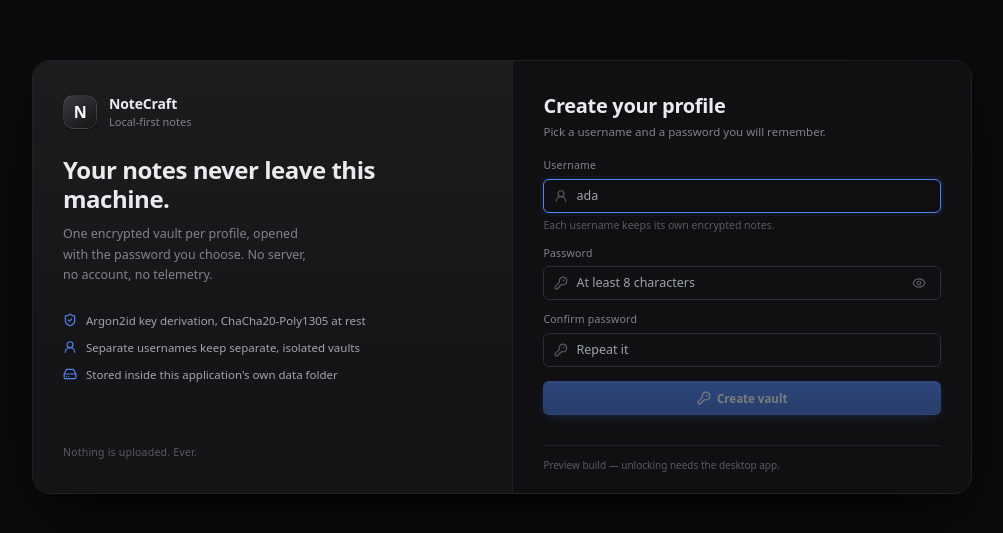
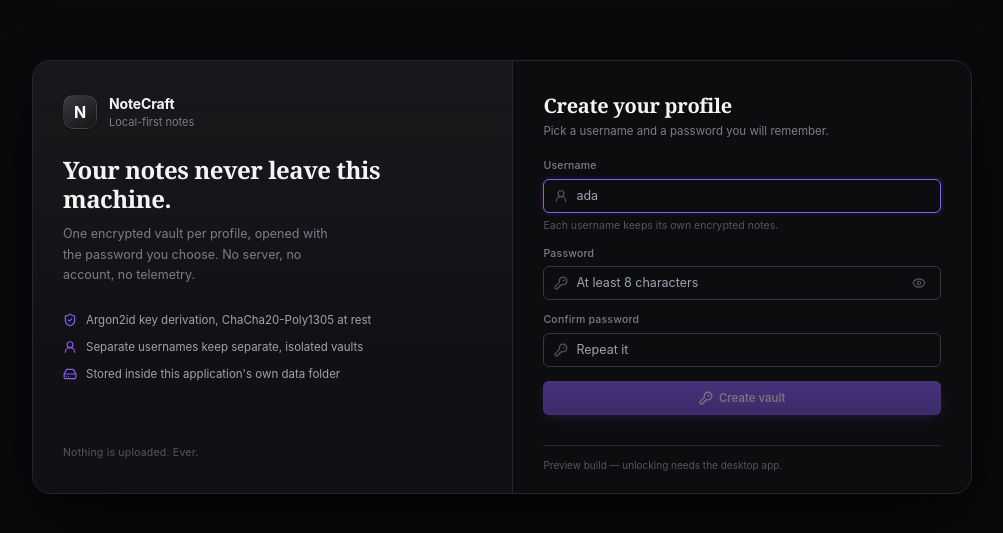
Before and after one commit to fluxeniteab/notecraft, a React (Vite) app: page / in a window 1280 px wide. Shown: the part 123-656 px from the top of the page, without its empty margins (138-1141 px from the left). Built offline with nearby package versions, Linux system fonts and the light colour scheme.

Commit message:
Align NoteCraft design tokens with spec: dark #09090B, violet accent, neutral light theme

```diff
--- a/src/components/SettingsDialog.tsx
+++ b/src/components/SettingsDialog.tsx
@@ -26,7 +26,7 @@ import type { Settings, SyncFileStatus, Theme } from "../lib/types";
 import { Switch, Kbd, Modal } from "./ui";
 import { Puzzle, RefreshCw } from "lucide-react";
 
-const accents = ["#4f86f7", "#8b5cf6", "#6366f1", "#06b6d4", "#10b981", "#f59e0b", "#f43f5e"];
+const accents = ["#8b5cf6", "#6366f1", "#3b82f6", "#06b6d4", "#10b981", "#f59e0b", "#f43f5e"];
 
 type Section = "appearance" | "editor" | "files" | "plugins" | "about";
 
@@ -385,13 +385,13 @@ export default function SettingsDialog({ open, onClose }: { open: boolean; onClo
         id: "dark" as const,
         name: "Graphite",
         description: "Neutral black, quiet blue",
-        swatch: ["#0b0b0d", "#1a1a1d", "#4f86f7"],
+        swatch: ["#09090b", "#17171c", "#8b5cf6"],
       },
       {
         id: "light" as const,
         name: "Warm paper",
         description: "Warm white, stone ink",
-        swatch: ["#faf7f1", "#fffdf8", "#1f6feb"],
+        swatch: ["#f7f7f8", "#fbfbfc", "#7c3aed"],
       },
     ],
     []
@@ -510,7 +510,7 @@ export default function SettingsDialog({ open, onClose }: { open: boolean; onClo
                         Custom
                         <input
                           type="color"
-                          value={/^#[0-9a-f]{6}$/i.test(draft.accent) ? draft.accent : "#4f86f7"}
+                          value={/^#[0-9a-f]{6}$/i.test(draft.accent) ? draft.accent : "#8b5cf6"}
                           onChange={(event) => update("accent", event.target.value)}
                           className="h-7 w-9 cursor-pointer rounded border border-border bg-transparent p-0.5"
                           aria-label="Custom accent color"
--- a/src/styles.css
+++ b/src/styles.css
@@ -11,42 +11,42 @@
   color-scheme: dark;
 
   /* Grayscale chrome: neutral surfaces only, like a code editor. */
-  --nc-bg: #0b0b0d;
-  --nc-bg-rgb: 11 11 13;
-  --nc-surface: #101012;
-  --nc-surface-rgb: 16 16 18;
-  --nc-elev: #151517;
-  --nc-elev-rgb: 21 21 23;
-  --nc-raised: #1a1a1d;
-  --nc-raised-rgb: 26 26 29;
-  --nc-muted: #212124;
-  --nc-muted-rgb: 33 33 36;
-  --nc-hover: #29292e;
-  --nc-hover-rgb: 41 41 46;
-
-  --nc-fg: #e9e9ec;
-  --nc-fg-rgb: 233 233 236;
-  --nc-fg-secondary: #a6a6ae;
-  --nc-fg-secondary-rgb: 166 166 174;
-  --nc-fg-muted: #82828b;
-  --nc-fg-muted-rgb: 130 130 139;
-  --nc-fg-faint: #595961;
-  --nc-fg-faint-rgb: 89 89 97;
-
-  --nc-border: #232328;
-  --nc-border-rgb: 35 35 40;
-  --nc-border-strong: #33333a;
-  --nc-border-strong-rgb: 51 51 58;
-
-  --nc-accent: #4f86f7;
-  --nc-accent-rgb: 79 134 247;
-  --nc-accent-hover: #6b9bff;
+  --nc-bg: #09090b;
+  --nc-bg-rgb: 9 9 11;
+  --nc-surface: #0d0d10;
+  --nc-surface-rgb: 13 13 16;
+  --nc-elev: #111115;
+  --nc-elev-rgb: 17 17 21;
+  --nc-raised: #17171c;
+  --nc-raised-rgb: 23 23 28;
+  --nc-muted: #1d1d24;
+  --nc-muted-rgb: 29 29 36;
+  --nc-hover: #202028;
+  --nc-hover-rgb: 32 32 40;
+
+  --nc-fg: #f4f4f5;
+  --nc-fg-rgb: 244 244 245;
+  --nc-fg-secondary: #a1a1aa;
+  --nc-fg-secondary-rgb: 161 161 170;
+  --nc-fg-muted: #7c7c87;
+  --nc-fg-muted-rgb: 124 124 135;
+  --nc-fg-faint: #55555f;
+  --nc-fg-faint-rgb: 85 85 95;
+
+  --nc-border: #26262e;
+  --nc-border-rgb: 38 38 46;
+  --nc-border-strong: #373742;
+  --nc-border-strong-rgb: 55 55 66;
+
+  --nc-accent: #8b5cf6;
+  --nc-accent-rgb: 139 92 246;
+  --nc-accent-hover: #9d75f8;
   --nc-accent-fg: #ffffff;
   --nc-accent-soft: rgb(var(--nc-accent-rgb) / 0.14);
   --nc-accent-softer: rgb(var(--nc-accent-rgb) / 0.06);
   --nc-accent-ring: rgb(var(--nc-accent-rgb) / 0.42);
-  --nc-blue: #7cb0ff;
-  --nc-blue-rgb: 124 176 255;
+  --nc-blue: #60a5fa;
+  --nc-blue-rgb: 96 165 250;
   --nc-success: #34d399;
   --nc-success-rgb: 52 211 153;
   --nc-warning: #fbbf24;
@@ -54,8 +54,8 @@
   --nc-danger: #f87171;
   --nc-danger-rgb: 248 113 113;
 
-  --nc-code-bg: #0d0d0f;
-  --nc-code-border: #1f1f23;
+  --nc-code-bg: #0b0b0e;
+  --nc-code-border: #22222a;
   --nc-editor-active-line: rgb(255 255 255 / 0.024);
   --nc-editor-selection: rgb(var(--nc-accent-rgb) / 0.24);
   --nc-editor-selection-focus: rgb(var(--nc-accent-rgb) / 0.32);
@@ -91,43 +91,42 @@
 [data-theme="light"] {
   color-scheme: light;
 
-  /* Warm white: paper tones instead of a cold blue-gray. */
-  --nc-bg: #faf7f1;
-  --nc-bg-rgb: 250 247 241;
-  --nc-surface: #fffdf8;
-  --nc-surface-rgb: 255 253 248;
+  --nc-bg: #f7f7f8;
+  --nc-bg-rgb: 247 247 248;
+  --nc-surface: #fbfbfc;
+  --nc-surface-rgb: 251 251 252;
   --nc-elev: #ffffff;
   --nc-elev-rgb: 255 255 255;
-  --nc-raised: #fffefa;
-  --nc-raised-rgb: 255 254 250;
-  --nc-muted: #f2ece2;
-  --nc-muted-rgb: 242 236 226;
-  --nc-hover: #eae3d7;
-  --nc-hover-rgb: 234 227 215;
-
-  --nc-fg: #1b1917;
-  --nc-fg-rgb: 27 25 23;
-  --nc-fg-secondary: #57534e;
-  --nc-fg-secondary-rgb: 87 83 78;
-  --nc-fg-muted: #7a736b;
-  --nc-fg-muted-rgb: 122 115 107;
-  --nc-fg-faint: #a9a29a;
-  --nc-fg-faint-rgb: 169 162 154;
-
-  --nc-border: #e7dfd3;
-  --nc-border-rgb: 231 223 211;
-  --nc-border-strong: #d7ccbb;
-  --nc-border-strong-rgb: 215 204 187;
-
-  --nc-accent: #1f6feb;
-  --nc-accent-rgb: 31 111 235;
-  --nc-accent-hover: #1a5fcc;
+  --nc-raised: #ffffff;
+  --nc-raised-rgb: 255 255 255;
+  --nc-muted: #eeeef2;
+  --nc-muted-rgb: 238 238 242;
+  --nc-hover: #e6e6ec;
+  --nc-hover-rgb: 230 230 236;
+
+  --nc-fg: #18181b;
+  --nc-fg-rgb: 24 24 27;
+  --nc-fg-secondary: #52525b;
+  --nc-fg-secondary-rgb: 82 82 91;
+  --nc-fg-muted: #71717a;
+  --nc-fg-muted-rgb: 113 113 122;
+  --nc-fg-faint: #a1a1aa;
+  --nc-fg-faint-rgb: 161 161 170;
+
+  --nc-border: #e4e4e7;
+  --nc-border-rgb: 228 228 231;
+  --nc-border-strong: #d4d4d8;
+  --nc-border-strong-rgb: 212 212 216;
+
+  --nc-accent: #7c3aed;
+  --nc-accent-rgb: 124 58 237;
+  --nc-accent-hover: #6d28d9;
   --nc-accent-fg: #ffffff;
   --nc-accent-soft: rgb(var(--nc-accent-rgb) / 0.1);
   --nc-accent-softer: rgb(var(--nc-accent-rgb) / 0.05);
   --nc-accent-ring: rgb(var(--nc-accent-rgb) / 0.32);
-  --nc-blue: #1f6feb;
-  --nc-blue-rgb: 31 111 235;
+  --nc-blue: #60a5fa;
+  --nc-blue-rgb: 96 165 250;
   --nc-success: #059669;
   --nc-success-rgb: 5 150 105;
   --nc-warning: #b45309;
@@ -135,16 +134,38 @@
   --nc-danger: #dc2626;
   --nc-danger-rgb: 220 38 38;
 
-  --nc-code-bg: #f5efe5;
-  --nc-code-border: #e8dfd2;
-  --nc-editor-active-line: rgb(0 0 0 / 0.02);
+  --nc-code-bg: #f4f4f5;
+  --nc-code-border: #e4e4e7;
+  --nc-editor-active-line: rgb(0 0 0 / 0.03);
   --nc-editor-selection: rgb(var(--nc-accent-rgb) / 0.14);
   --nc-editor-selection-focus: rgb(var(--nc-accent-rgb) / 0.2);
 
-  --nc-shadow-sm: 0 1px 2px rgb(60 46 30 / 0.08);
-  --nc-shadow: 0 10px 26px -12px rgb(60 46 30 / 0.2), 0 2px 6px rgb(60 46 30 / 0.06);
-  --nc-shadow-lg: 0 28px 70px -24px rgb(60 46 30 / 0.3), 0 8px 24px -14px rgb(60 46 30 / 0.14);
-  --nc-glow: 0 0 0 1px rgb(var(--nc-accent-rgb) / 0.18), 0 10px 30px -14px rgb(60 46 30 / 0.2);
+  --nc-shadow-sm: 0 1px 2px rgb(0 0 0 / 0.06);
+  --nc-shadow: 0 10px 26px -12px rgb(0 0 0 / 0.12), 0 2px 6px rgb(0 0 0 / 0.05);
+  --nc-shadow-lg: 0 28px 70px -24px rgb(0 0 0 / 0.18), 0 8px 24px -14px rgb(0 0 0 / 0.1);
+  --nc-glow: 0 0 0 1px rgb(var(--nc-accent-rgb) / 0.18), 0 10px 30px -14px rgb(0 0 0 / 0.1);
+
+  --nc-font-ui: "Inter Variable", "Inter", "Segoe UI Variable", "Segoe UI", system-ui, -apple-system, sans-serif;
+  --nc-font-title: "Newsreader Variable", "Newsreader", "Iowan Old Style", Georgia, serif;
+  --nc-font-editor: "Inter Variable", "Inter", "Segoe UI", system-ui, sans-serif;
+  --nc-font-mono: "JetBrains Mono Variable", "JetBrains Mono", "Cascadia Code", Consolas, ui-monospace, monospace;
+  --nc-editor-size: 15.5px;
+  --nc-editor-line: 1.75;
+  --nc-reading-width: 760px;
+
+  --nc-r-xs: 4px;
+  --nc-r-sm: 6px;
+  --nc-r-md: 9px;
+  --nc-r-lg: 13px;
+  --nc-r-xl: 18px;
+
+  --nc-ease: cubic-bezier(0.22, 1, 0.36, 1);
+  --nc-ease-in-out: cubic-bezier(0.4, 0, 0.2, 1);
+  --nc-dur-fast: 140ms;
+  --nc-dur: 180ms;
+  --nc-dur-slow: 260ms;
+  --nc-titlebar-h: 44px;
+  --nc-statusbar-h: 26px;
 }
 
 /* ---------------------------------------------------------------- *
@@ -2687,37 +2708,6 @@ textarea {
 }
 
 /* ---------------------------------------------------------------- *
- * Native type, softer surfaces (v0.2)
- * Use the operating system's own UI fonts so the app matches the
- * desktop instead of shipping webfonts.
- * ---------------------------------------------------------------- */
-:root,
-[data-theme="dark"],
-[data-theme="light"] {
-  --nc-font-ui: system-ui, -apple-system, "Segoe UI Variable Text", "Segoe UI", Roboto,
-    "Helvetica Neue", Arial, sans-serif;
-  --nc-font-title: system-ui, -apple-system, "Segoe UI Variable Display", "Segoe UI", Roboto,
-    "Helvetica Neue", Arial, sans-serif;
-  --nc-font-editor: system-ui, -apple-system, "Segoe UI Variable Text", "Segoe UI", Roboto,
-    "Helvetica Neue", Arial, sans-serif;
-  --nc-font-mono: ui-monospace, "SF Mono", "Cascadia Mono", "JetBrains Mono", Consolas,
-    "Liberation Mono", monospace;
-}
-
-[data-theme="dark"] {
-  /* Pull the border rhythm down a notch: the old values read as hard lines. */
-  --nc-border: #202027;
-  --nc-border-strong: #2c2c35;
-  --nc-fg: #ebebef;
-  --nc-fg-secondary: #a4a4ad;
-}
-
-[data-theme="light"] {
-  --nc-border: #e8e8ec;
-  --nc-border-strong: #d8d8de;
-}
-
-/* ---------------------------------------------------------------- *
  * Boot + lock screen
  * ---------------------------------------------------------------- */
 .nc-boot {
```
Also changed, not shown: 1 other file (tests, documents, lock files or other folders).
